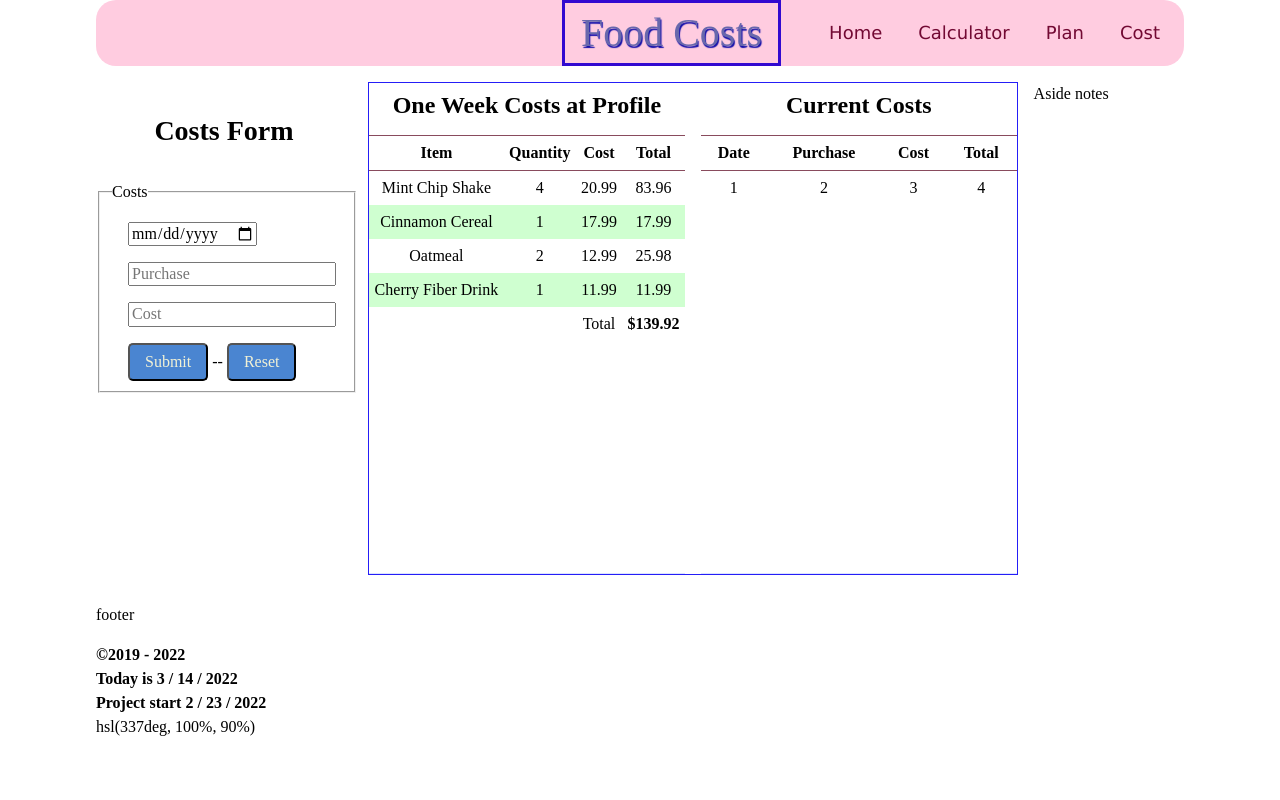
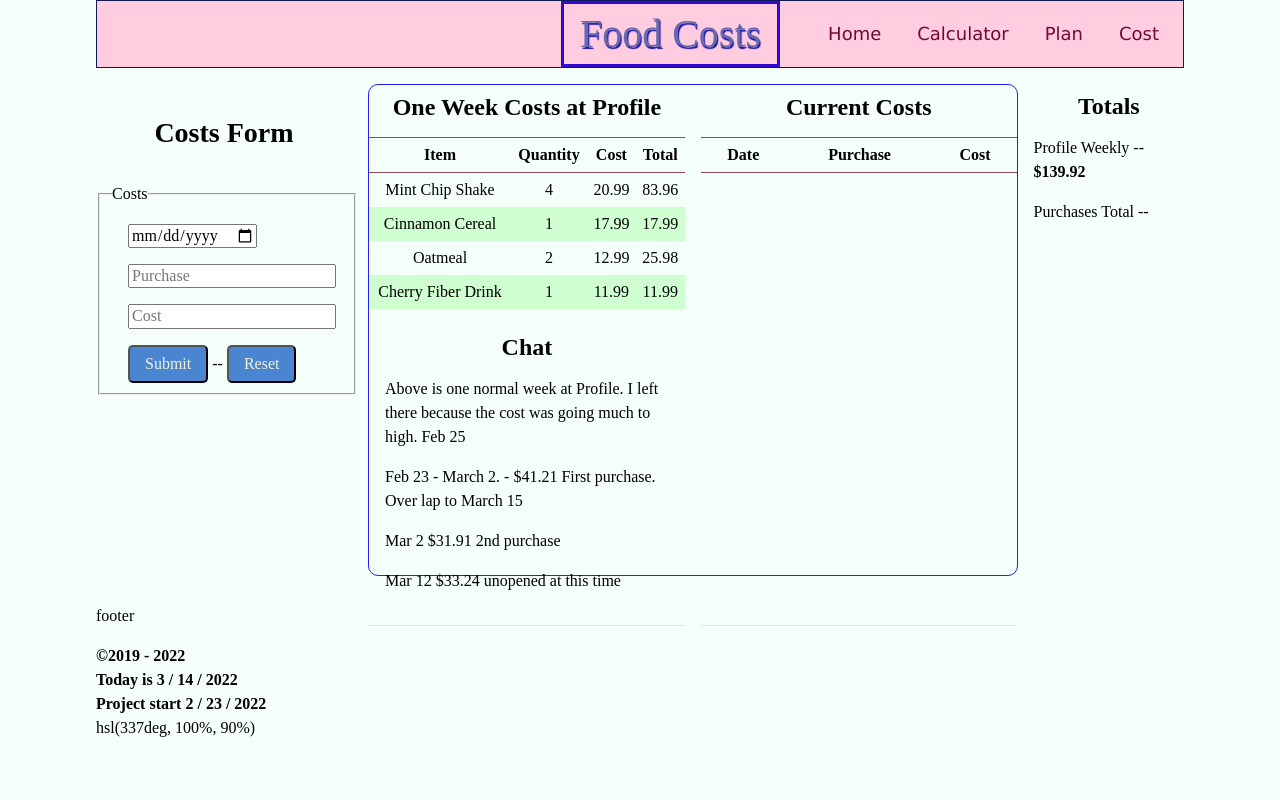
Before and after one commit to Shivabeach/weight, a CodeIgniter app: page /weight/index.php/pages/costs in a window 1280 px wide. Run offline with CodeIgniter, Linux system fonts and the light colour scheme; lists and menus that the app fills with data are empty; some libraries are stand-ins or nearby versions; some web fonts are replaced.

Commit message:
Working purchases JS

```diff
--- a/application/views/pages/costs.php
+++ b/application/views/pages/costs.php
@@ -11,8 +11,8 @@
 					<p><input type="date" name="date" id="date"></p>
 					<p><input type="text" name="purchase" id="purchase" placeholder="Purchase"></p>
 					<p><input type="number" name="cost" id="cost" placeholder="Cost"></p>
-					<button type="submit" id="sender">Submit</button> --
-					<button type="reset">Reset</button>
+					<button type="submit" id="submit">Submit</button> --
+					<button type="reset" id="reset">Reset</button>
 				</form>
 			</fieldset>
 		</aside>
@@ -53,14 +53,16 @@
 							<td class="cost-origin">11.99</td>
 							<td class="totals">11.99</td>
 						</tr>
-						<tr>
-							<td></td>
-							<td></td>
-							<td>Total</td>
-							<td class="over-all bold-8"></td>
-						</tr>
 					</tbody>
 				</table>
+				<article class="chat padding-1">
+					<h4 class="center-align">Chat</h4>
+					<P>Above is one normal week at Profile. I left there because the cost was going much to high. Feb 25</P>
+
+					<p>Feb 23 - March 2. - $41.21 First purchase. Over lap to March 15</p>
+					<p>Mar 2 $31.91 2nd purchase </p>
+					<p>Mar 12 $33.24 unopened at this time</p>
+				</article>
 				<!-- <div>Total <span class="over-all"></span></div> -->
 			</section>
 			<section class="now">
@@ -71,21 +73,17 @@
 							<th>Date</th>
 							<th>Purchase</th>
 							<th>Cost</th>
-							<th>Total</th>
 						</tr>
 					</thead>
 					<tbody class="current-items">
-						<tr>
-							<td>1</td>
-							<td>2</td>
-							<td class="item-total">3</td>
-							<td class="total-now">4</td>
-						</tr>
+
 					</table>
 				</section>
 			</main>
 			<aside class="cost-notes">
-				Aside notes
+				<h4 class="center-align">Totals</h4>
+				<p><span>Profile Weekly -- </span><span class="over-all bold-8"></span></p>
+				<p><span> Purchases Total -- </span><span class="buying bold-8"></span></p>
 			</aside>
 			<footer id="main-footer">
 				<p>footer</p>
@@ -96,6 +94,6 @@
 			</footer>
 		</div>
 		<script src="<?php echo base_url('assets/js/script-dist.js');?>"></script>
-		<script src="<?php echo base_url('assets/js/costs-dist.js');?>"></script>
+		<script src="<?php echo base_url('assets/js/costs.js');?>"></script>
 	</body>
 </html>
--- a/assets/js/costs-dist.js
+++ b/assets/js/costs-dist.js
@@ -1 +1 @@
-!function(){document.getElementById("date"),document.getElementById("purchase"),document.getElementById("cost"),document.querySelector(".quantity"),document.querySelector(".cost-origin");const e=document.querySelectorAll(".totals"),t=document.querySelector(".over-all");document.querySelector("current-items");!function(){const o=[];e.forEach((e=>{const c=e.firstChild.nodeValue;o.push(c);const n=o.map(Number).reduce(((e,t)=>e+t),0);t.innerHTML=`$${n}`}))}()}();
+!function(){document.querySelector(".quantity"),document.querySelector(".cost-origin");const e=document.querySelectorAll(".totals"),t=document.querySelector(".over-all"),n=document.querySelector(".current-items"),o=document.getElementById("submit");document.getElementById("date"),document.getElementById("purchase"),document.getElementById("cost");let c=[],d=localStorage.getItem("foods");function u(){const e=document.querySelectorAll(".added"),t=[];e.forEach((e=>{const n=e.firstChild.nodeValue;t.push(n);const o=t.map(Number).reduce(((e,t)=>e+t),0);document.querySelector(".buying").innerText=`$${o}`}))}function r(){JSON.parse(localStorage.getItem("foods")).forEach((e=>{const t=document.createElement("tr");t.innerHTML=`\n\t\t\t<td>${e.date}</td>\n\t\t\t<td>${e.purchase}</td>\n\t\t\t<td class="added">${e.cost}</td>\n\t\t`,n.append(t)}))}null!==d&&(c=JSON.parse(d)),function(){const n=[];e.forEach((e=>{const o=e.firstChild.nodeValue;n.push(o);const c=n.map(Number).reduce(((e,t)=>e+t),0);t.innerHTML=`$${c}`}))}(),o.addEventListener("click",(e=>{e.preventDefault(),function(e,t,n){let o={date:e,purchase:t,cost:n};c.push(o),localStorage.setItem("foods",JSON.stringify(c)),r(),u()}(document.getElementById("date").value,document.getElementById("purchase").value,document.getElementById("cost").value)})),addEventListener("DOMContentLoaded",(()=>{r(),u()}))}();
--- a/assets/js/costs.js
+++ b/assets/js/costs.js
@@ -1,23 +1,23 @@
 /** @format */
-const date = document.getElementById('date');
-const purchase = document.getElementById('purchase');
-const cost = document.getElementById('cost');
+
 // profile side
 const quantity = document.querySelector('.quantity');
 const costOrigin = document.querySelector('.cost-origin');
 const total = document.querySelectorAll('.totals');
 const overAll = document.querySelector('.over-all');
 //Current side
-const currentItems = document.querySelector('current-items');
+const currentItems = document.querySelector('.current-items');
+const submit = document.getElementById('submit');
+const date = document.getElementById('date');
+const purchase = document.getElementById('purchase');
+const cost = document.getElementById('cost');
+let costrun = [];
 
-function getStorage() {
-	practice = JSON.parse(localStorage.getItem('page'));
-	return practice;
+let storedData = localStorage.getItem('foods');
+if (storedData !== null) {
+	costrun = JSON.parse(storedData);
 }
 
-function store(value) {
-	const pusher = localStorage.setItem('page', JSON.stringify(value));
-}
 //works, totals the profile food costs
 function totals() {
 	const week = [];
@@ -31,6 +31,49 @@ function totals() {
 }
 totals();
 
-// addEventListener('DOMContentLoaded', () => {
-// 	add();
-// });
+// adds up purchases
+function purchaseCount() {
+	const added = document.querySelectorAll('.added');
+	const fooder = [];
+	added.forEach((foodie) => {
+		const totalUp = foodie.firstChild.nodeValue;
+		fooder.push(totalUp);
+		const toNum = fooder.map(Number);
+		const final = toNum.reduce((acc, cum) => acc + cum, 0);
+		document.querySelector('.buying').innerText = `$${final}`;
+	});
+}
+//Displays the purchases
+function display() {
+	const bought = JSON.parse(localStorage.getItem('foods'));
+	bought.forEach((buy) => {
+		const tr = document.createElement('tr');
+		tr.innerHTML = `
+			<td>${buy.date}</td>
+			<td>${buy.purchase}</td>
+			<td class="added">${buy.cost}</td>
+		`;
+		currentItems.append(tr);
+	});
+}
+
+function pusher(date, purchase, cost) {
+	let bought = { date: date, purchase: purchase, cost: cost };
+	costrun.push(bought);
+	localStorage.setItem('foods', JSON.stringify(costrun));
+	display();
+	purchaseCount();
+}
+
+submit.addEventListener('click', (e) => {
+	e.preventDefault();
+	let date = document.getElementById('date').value;
+	let purchase = document.getElementById('purchase').value;
+	let cost = document.getElementById('cost').value;
+	pusher(date, purchase, cost);
+});
+
+addEventListener('DOMContentLoaded', () => {
+	display();
+	purchaseCount();
+});
--- a/assets/sass/layout/_containers.scss
+++ b/assets/sass/layout/_containers.scss
@@ -17,6 +17,7 @@
 	grid-column: 1/7;
 	display: flex;
 	@include center(flex-end, center);
+	border: 1px solid $gridGen;
 }
 
 .col-1 {
--- a/assets/sass/layout/_costs.scss
+++ b/assets/sass/layout/_costs.scss
@@ -20,6 +20,7 @@
 	grid-column: 2/6;
 	grid-row: 2/6;
 	border: 1px solid var(--prime-text);
+	border-radius: 10px;
 	display: grid;
 	grid-template-columns: repeat(4, 1fr);
 	grid-gap: 1rem;
--- a/assets/sass/themes/_main-theme.sass
+++ b/assets/sass/themes/_main-theme.sass
@@ -13,11 +13,8 @@ $primary: #140FA9
 	--head-color: #F7D31E
 
 
-#prime
-	background-color: $hawthorn-rose
-
-#header
-	border-radius: 20px
+body
+	background-color: $mintcream
 
 .col-1
 	background: $lotus
```
Also changed, not shown: assets/css/main.css (+4 -6 lines), assets/css/main.min.css, assets/sass/basics/_common.sass (line endings or trailing spaces), 2 other files.
